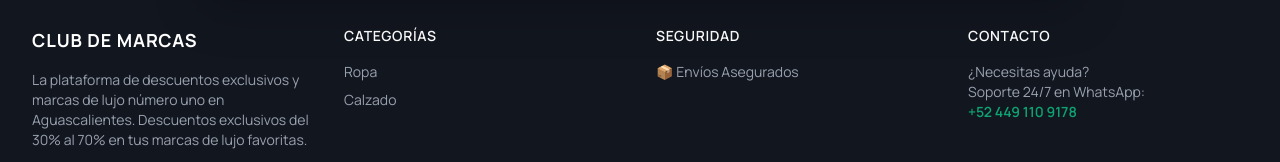
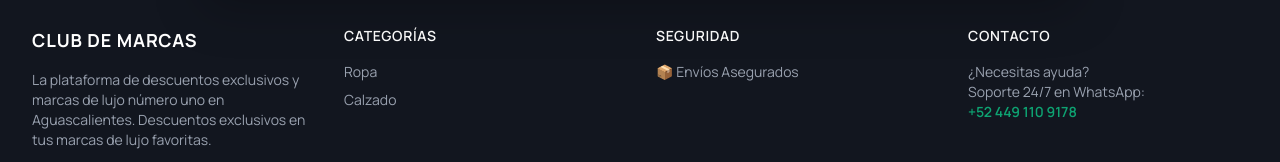
Before and after one commit to Masio84/Club-de-Marcas, a Next.js app: page /login in a window 1280 px wide. Shown: the part 790-952 px from the top of the page. Built offline with nearby package versions, Linux system fonts and the light colour scheme; no server answers; the database is empty.

Commit message:
style: eliminar mencion de rango de descuento del 30 al 70 por ciento

```diff
--- a/src/app/(customer)/layout.tsx
+++ b/src/app/(customer)/layout.tsx
@@ -278,7 +278,7 @@ export default async function CustomerLayout({
                 CLUB DE MARCAS
               </span>
               <p className="text-sm">
-                La plataforma de descuentos exclusivos y marcas de lujo número uno en Aguascalientes. Descuentos exclusivos del 30% al 70% en tus marcas de lujo favoritas.
+                La plataforma de descuentos exclusivos y marcas de lujo número uno en Aguascalientes. Descuentos exclusivos en tus marcas de lujo favoritas.
               </p>
             </div>
             <div>
--- a/src/components/ProfileForm.tsx
+++ b/src/components/ProfileForm.tsx
@@ -408,7 +408,7 @@ export default function ProfileForm({ initialProfile, initialOrders, initialRevi
               </div>
               <h3 className="text-lg font-black text-navy uppercase">Sin Pedidos Aún</h3>
               <p className="text-sm text-gray-500 max-w-sm mx-auto">
-                No hemos encontrado compras realizadas en tu historial. ¡Revisa nuestro catálogo premium para encontrar descuentos del 30% al 70%!
+                No hemos encontrado compras realizadas en tu historial. ¡Revisa nuestro catálogo premium para encontrar descuentos exclusivos!
               </p>
               <Link
                 href="/"
--- a/supabase/templates/confirm-signup.html
+++ b/supabase/templates/confirm-signup.html
@@ -149,7 +149,7 @@
       <div class="content">
         <span class="tag">Club Exclusivo</span>
         <h1>¡Hola! Bienvenido al Club</h1>
-        <p>Gracias por unirte a <strong>Club de Marcas</strong>, el club de descuentos premium número uno en Aguascalientes. Estás a un solo paso de acceder a descuentos exclusivos del 30% al 70% en tus marcas de lujo favoritas.</p>
+        <p>Gracias por unirte a <strong>Club de Marcas</strong>, el club de descuentos premium número uno en Aguascalientes. Estás a un solo paso de acceder a descuentos exclusivos en tus marcas de lujo favoritas.</p>
         <p>Por favor, confirma tu cuenta haciendo clic en el botón de abajo para activar tu membresía de socio:</p>
 
         <div class="btn-container">
```
